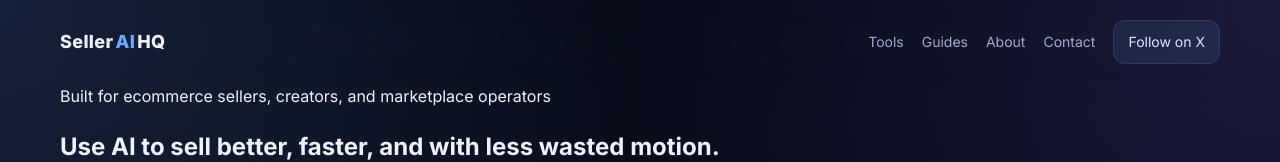
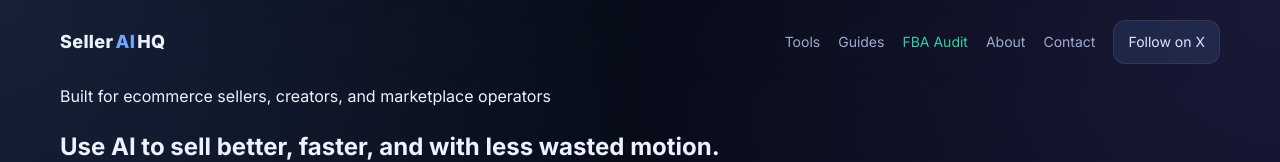
Before and after one commit to Zion006/selleraihq-site, an Astro site: page / in a window 1280 px wide. Shown: the top 162 px of the page. Built offline with nearby package versions, Linux system fonts and the light colour scheme; Astro itself is replaced by a stand-in of ours.

Commit message:
Add FBA Audit link to nav

```diff
--- a/src/layouts/BaseLayout.astro
+++ b/src/layouts/BaseLayout.astro
@@ -134,6 +134,7 @@ const { title = 'Seller AI HQ', description = 'AI tools, workflows, and practica
         <nav class="navlinks">
           <a href="/tools">Tools</a>
           <a href="/guides">Guides</a>
+          <a href="/fba-audit" style="color:var(--accent-3)">FBA Audit</a>
           <a href="/about">About</a>
           <a href="/contact">Contact</a>
           <a class="navcta" href="https://x.com/selleraihq" target="_blank" rel="noreferrer">Follow on X</a>
```
